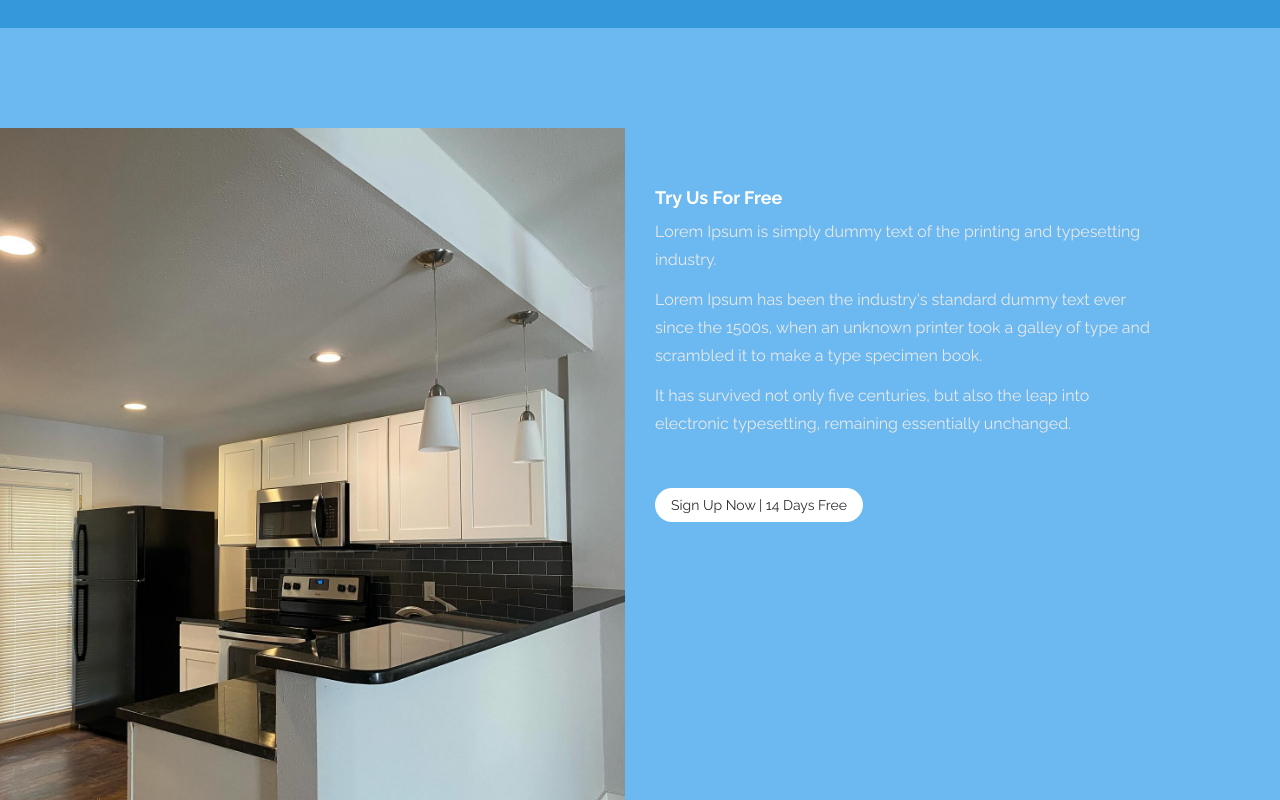
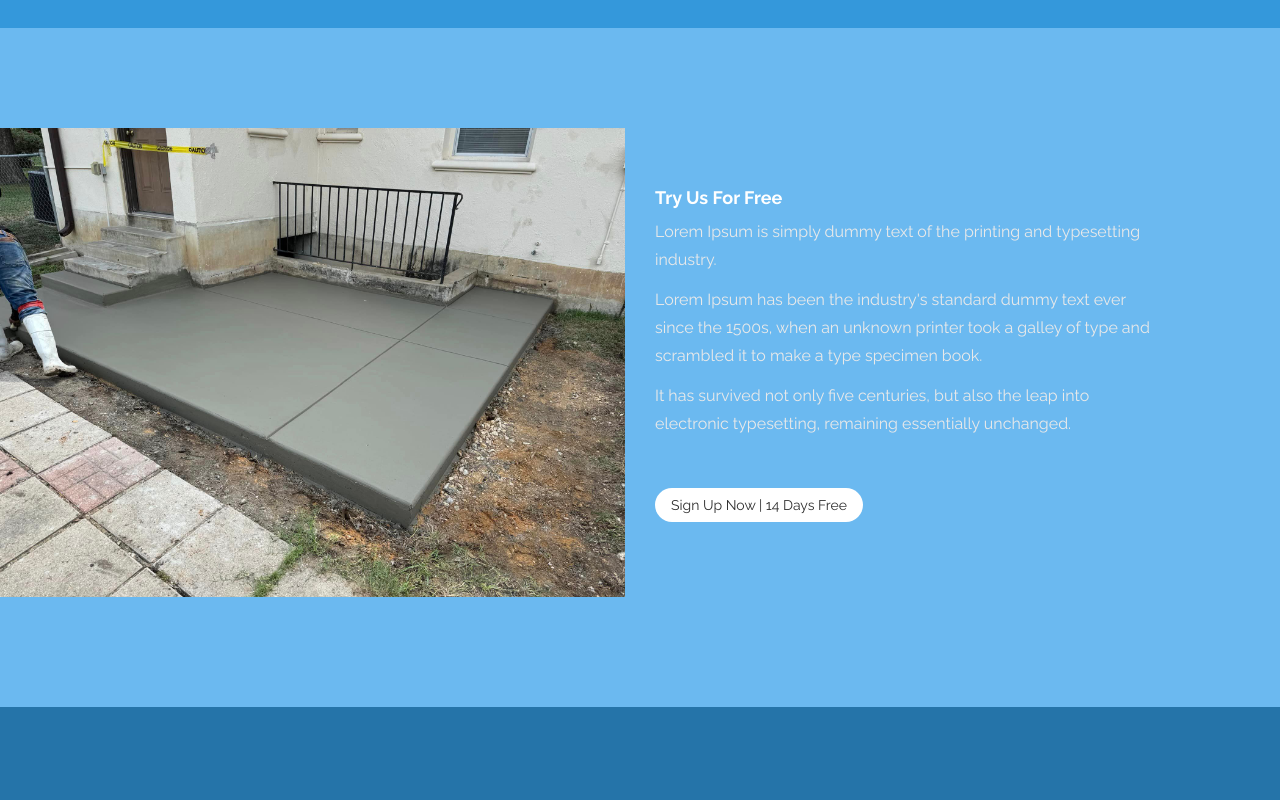
Before and after one commit to CODECO1385/CRENOVATIONS, a plain HTML site: page index.html in a window 1280 px wide. Shown: the part 3380-4180 px from the top of the page. Drawn offline with Linux system fonts and the light colour scheme.

Commit message:
Update index.html

```diff
--- a/index.html
+++ b/index.html
@@ -103,7 +103,7 @@
 	<div id="malibu">
 		<div class="row nopadding">
 			<div class="col-md-6 pull-left">
-				<img src="assets/img/shot04.jpg" class="img-responsive alignleft" alt="" data-effect="slide-left">
+				<img src="assets/img/shot01.jpg" class="img-responsive alignleft" alt="" data-effect="slide-left">
 			</div>
 			<div class="col-md-5 mt">
 				<h4>Try Us For Free</h4>
```
